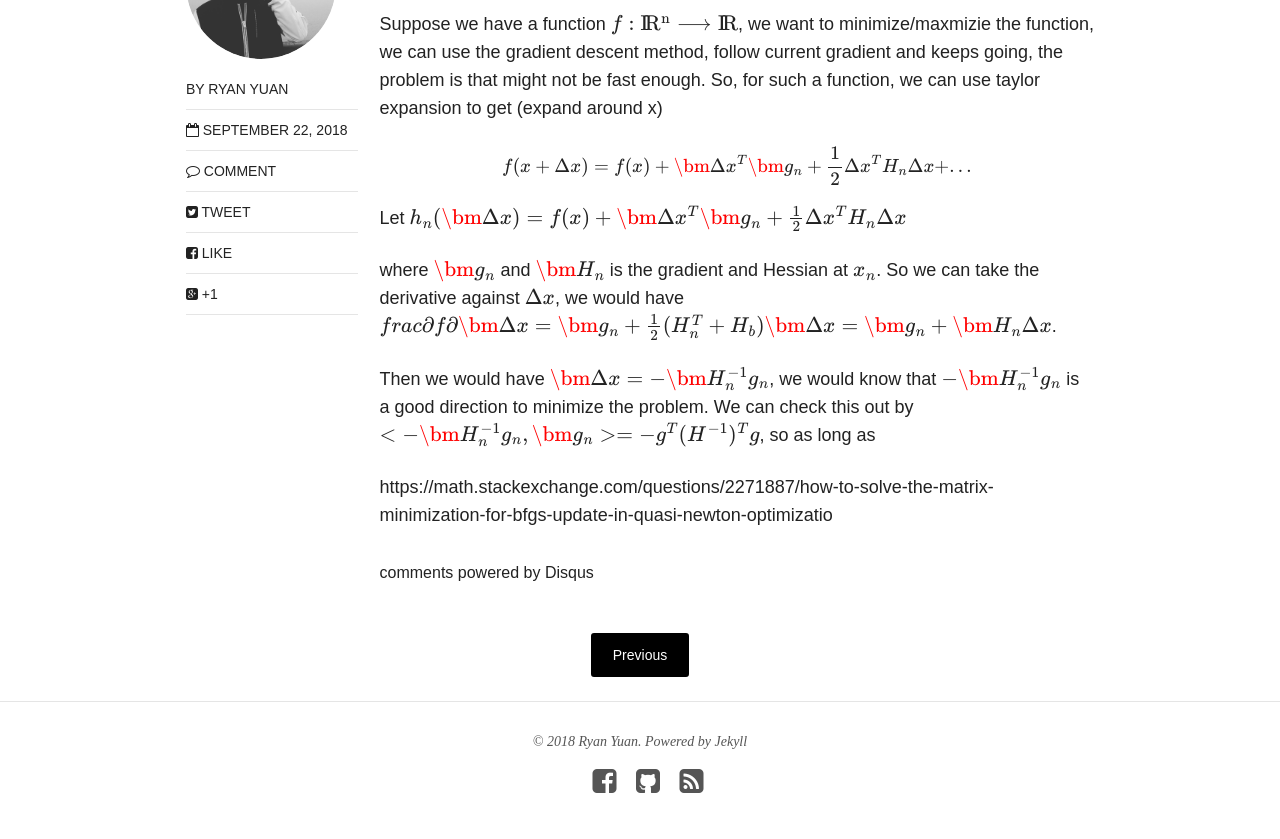
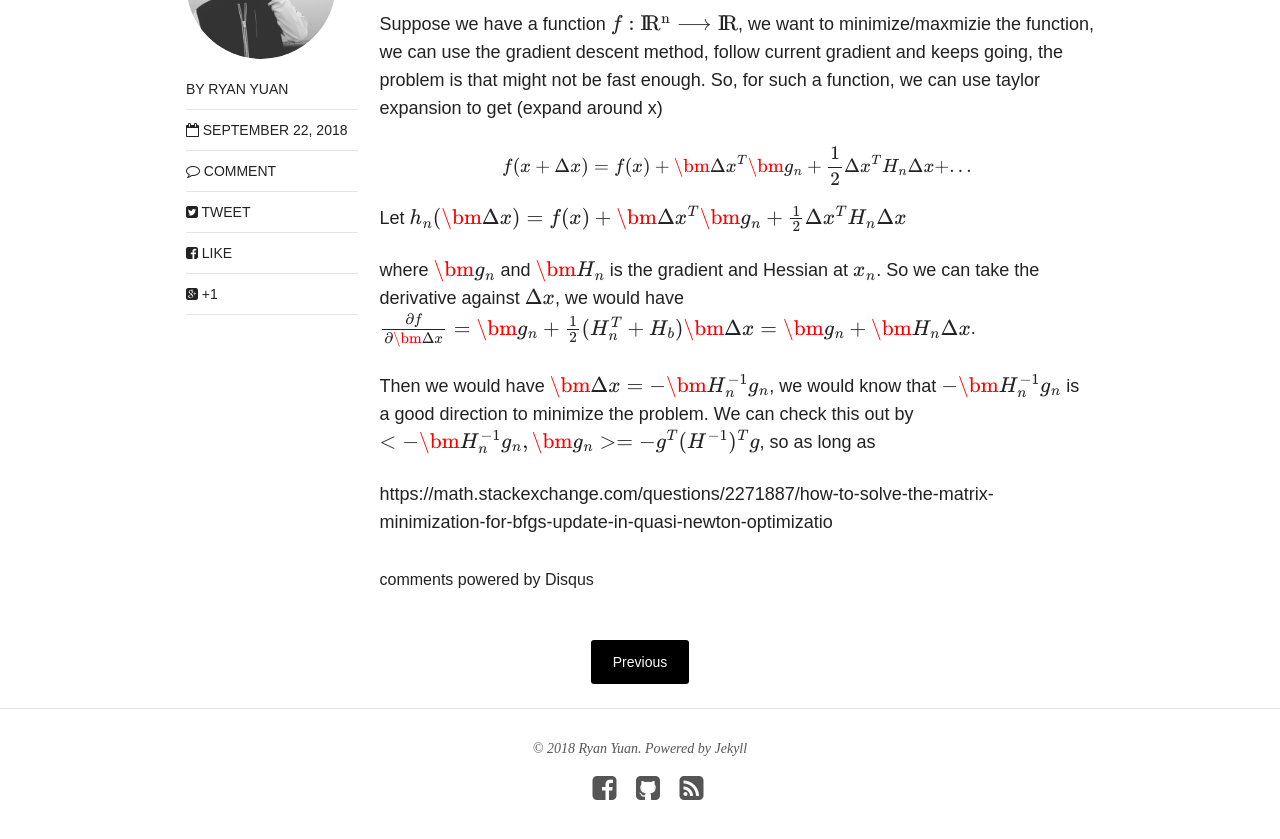
Before and after one commit to ryanyuan42/ryanyuan42.github.io, a Jekyll site: the page built from _posts/2018-09-22-BFGS_optimization.md, in a window 1280 px wide and 900 px high, scrolled down 719 px. Shown: the top 839 px of the window. Built offline with Jekyll 4.4.1, drawn with Linux system fonts in a browser that asks for light colours; nearby versions of some CDN libraries; formulas are drawn with MathJax 3; comment, search, counter and statistics services are not loaded.

```diff
--- a/_posts/2018-09-22-BFGS_optimization.md
+++ b/_posts/2018-09-22-BFGS_optimization.md
@@ -18,7 +18,7 @@ $$f(x+ \Delta x) = f(x) + \bm{\Delta x^T} \bm{g_n} + \frac{1}{2} \Delta x^T H_n
 Let $$h_n(\bm{\Delta x}) = f(x) + \bm{\Delta x^T} \bm{g_n} + \frac{1}{2} \Delta x^T H_n \Delta x $$
 
 where $$\bm{g_n}$$ and $$\bm{H_n}$$ is the gradient and Hessian at $$x_n$$. So we can take the derivative against $$\Delta x$$, we
-would have $$frac{\partial f}{\partial \bm{\Delta x}}  = \bm{g_n} + \frac{1}{2}(H_n^T + H_b) \bm{\Delta x} = \bm{g_n} + \bm{H_n \Delta x}$$.
+would have $$\frac{\partial f}{\partial \bm{\Delta x}}  = \bm{g_n} + \frac{1}{2}(H_n^T + H_b) \bm{\Delta x} = \bm{g_n} + \bm{H_n \Delta x}$$.
 
 Then we would have $$\bm{\Delta x} = - \bm{H_n^{-1} g_n} $$, we would know that $$ - \bm{H_n^{-1} g_n}$$ is a good direction to minimize the problem. We can check this out by $$< - \bm{H_n^{-1} g_n}, \bm{g_n}> = - g^T (H^{-1})^T g$$, so as long as
 
```
